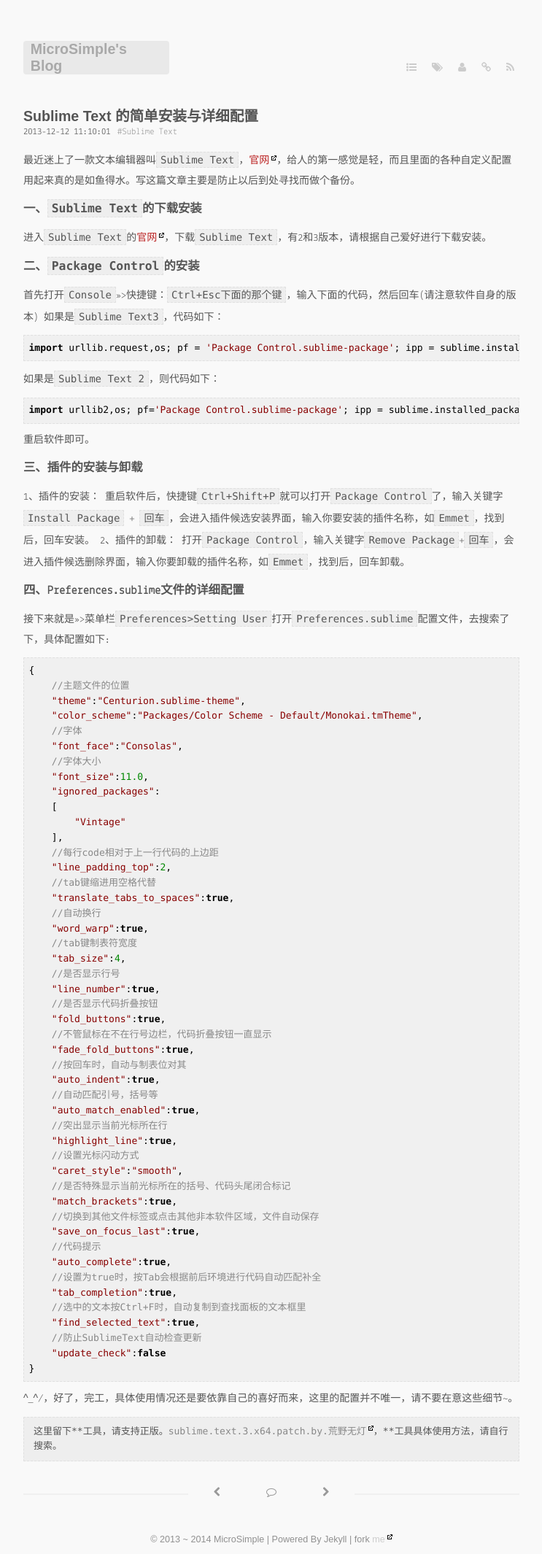
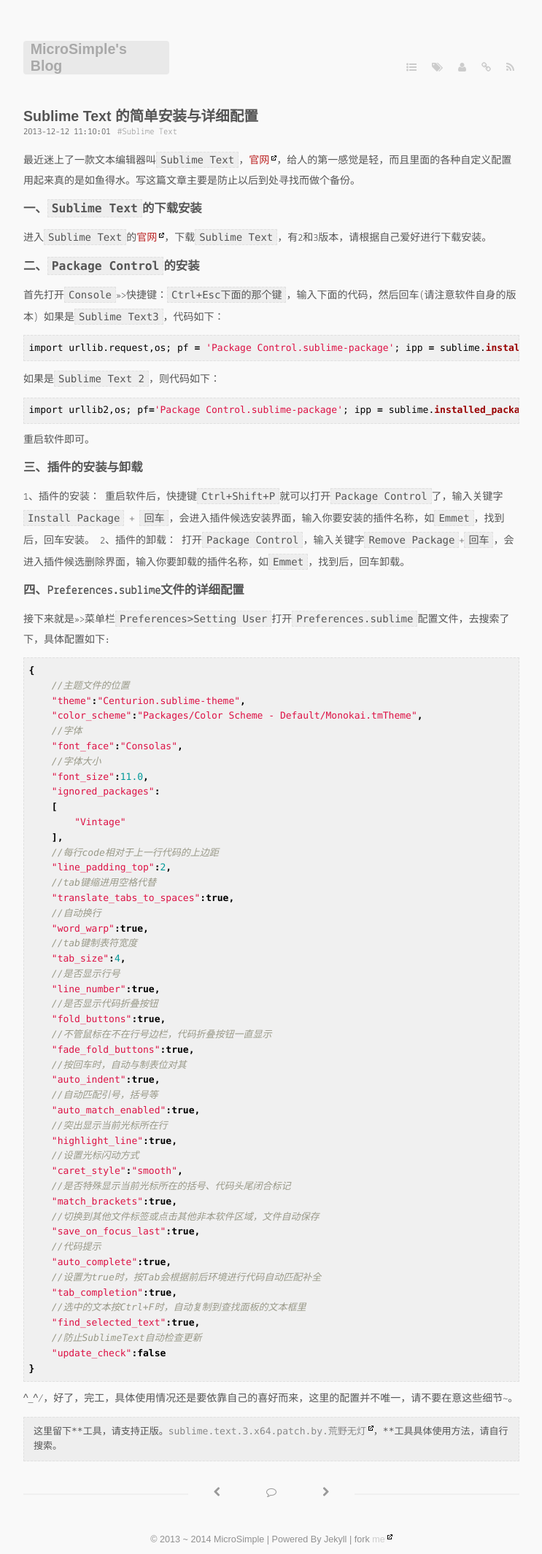
Before and after one commit to antwork/microsimple.github.com, a Jekyll site: the page built from _posts/2013-12-12-preferences-sublime.markdown, in a window 1280 px wide. Shown: the whole page at 73% size, without its empty margins (268-1011 px from the left). Built offline with Jekyll 4.4.1, drawn with Linux system fonts in a browser that asks for light colours; some web fonts are replaced; Markdown is read by kramdown in place of the engine named in the settings; comment, search, counter and statistics services are not loaded.

Commit message:
修改高亮方式

```diff
--- a/_layouts/default.html
+++ b/_layouts/default.html
@@ -15,13 +15,14 @@
     <link rel="stylesheet" href="/media/css/style.css">
     <link rel="stylesheet" href="/media/css/default.css">
     <link rel="stylesheet" href="/media/css/fontawesome.css">
+    <link rel="stylesheet" href="/media/css/syntax.css">
     <!--[if lt IE 9]>
     <script type="text/javascript" src="/media/js/html5.js"></script>
     <![endif]-->
     <script src="/media/js/jquery-1.7.1.min.js" type="text/javascript" charset="utf-8"></script>
     <script type="text/javascript" src="/media/js/highlight.pack.js"></script>
     <script type="text/javascript">
-      hljs.initHighlightingOnLoad();
+      //hljs.initHighlightingOnLoad();
       function addBlankTargetForLinks () {
             $('a[href^="http"]').each(function(){
             $(this).attr('target', '_blank');
--- /dev/null
+++ b/media/css/syntax.css
@@ -0,0 +1,60 @@
+.highlight  { background: #ffffff; }
+.highlight .c { color: #999988; font-style: italic } /* Comment */
+.highlight .err { color: #a61717; background-color: #e3d2d2 } /* Error */
+.highlight .k { font-weight: bold } /* Keyword */
+.highlight .o { font-weight: bold } /* Operator */
+.highlight .cm { color: #999988; font-style: italic } /* Comment.Multiline */
+.highlight .cp { color: #999999; font-weight: bold } /* Comment.Preproc */
+.highlight .c1 { color: #999988; font-style: italic } /* Comment.Single */
+.highlight .cs { color: #999999; font-weight: bold; font-style: italic } /* Comment.Special */
+.highlight .gd { color: #000000; background-color: #ffdddd } /* Generic.Deleted */
+.highlight .gd .x { color: #000000; background-color: #ffaaaa } /* Generic.Deleted.Specific */
+.highlight .ge { font-style: italic } /* Generic.Emph */
+.highlight .gr { color: #aa0000 } /* Generic.Error */
+.highlight .gh { color: #999999 } /* Generic.Heading */
+.highlight .gi { color: #000000; background-color: #ddffdd } /* Generic.Inserted */
+.highlight .gi .x { color: #000000; background-color: #aaffaa } /* Generic.Inserted.Specific */
+.highlight .go { color: #888888 } /* Generic.Output */
+.highlight .gp { color: #555555 } /* Generic.Prompt */
+.highlight .gs { font-weight: bold } /* Generic.Strong */
+.highlight .gu { color: #aaaaaa } /* Generic.Subheading */
+.highlight .gt { color: #aa0000 } /* Generic.Traceback */
+.highlight .kc { font-weight: bold } /* Keyword.Constant */
+.highlight .kd { font-weight: bold } /* Keyword.Declaration */
+.highlight .kp { font-weight: bold } /* Keyword.Pseudo */
+.highlight .kr { font-weight: bold } /* Keyword.Reserved */
+.highlight .kt { color: #445588; font-weight: bold } /* Keyword.Type */
+.highlight .m { color: #009999 } /* Literal.Number */
+.highlight .s { color: #d14 } /* Literal.String */
+.highlight .na { color: #008080 } /* Name.Attribute */
+.highlight .nb { color: #0086B3 } /* Name.Builtin */
+.highlight .nc { color: #445588; font-weight: bold } /* Name.Class */
+.highlight .no { color: #008080 } /* Name.Constant */
+.highlight .ni { color: #800080 } /* Name.Entity */
+.highlight .ne { color: #990000; font-weight: bold } /* Name.Exception */
+.highlight .nf { color: #990000; font-weight: bold } /* Name.Function */
+.highlight .nn { color: #555555 } /* Name.Namespace */
+.highlight .nt { color: #000080 } /* Name.Tag */
+.highlight .nv { color: #008080 } /* Name.Variable */
+.highlight .ow { font-weight: bold } /* Operator.Word */
+.highlight .w { color: #bbbbbb } /* Text.Whitespace */
+.highlight .mf { color: #009999 } /* Literal.Number.Float */
+.highlight .mh { color: #009999 } /* Literal.Number.Hex */
+.highlight .mi { color: #009999 } /* Literal.Number.Integer */
+.highlight .mo { color: #009999 } /* Literal.Number.Oct */
+.highlight .sb { color: #d14 } /* Literal.String.Backtick */
+.highlight .sc { color: #d14 } /* Literal.String.Char */
+.highlight .sd { color: #d14 } /* Literal.String.Doc */
+.highlight .s2 { color: #d14 } /* Literal.String.Double */
+.highlight .se { color: #d14 } /* Literal.String.Escape */
+.highlight .sh { color: #d14 } /* Literal.String.Heredoc */
+.highlight .si { color: #d14 } /* Literal.String.Interpol */
+.highlight .sx { color: #d14 } /* Literal.String.Other */
+.highlight .sr { color: #009926 } /* Literal.String.Regex */
+.highlight .s1 { color: #d14 } /* Literal.String.Single */
+.highlight .ss { color: #990073 } /* Literal.String.Symbol */
+.highlight .bp { color: #999999 } /* Name.Builtin.Pseudo */
+.highlight .vc { color: #008080 } /* Name.Variable.Class */
+.highlight .vg { color: #008080 } /* Name.Variable.Global */
+.highlight .vi { color: #008080 } /* Name.Variable.Instance */
+.highlight .il { color: #009999 } /* Literal.Number.Integer.Long */
```
